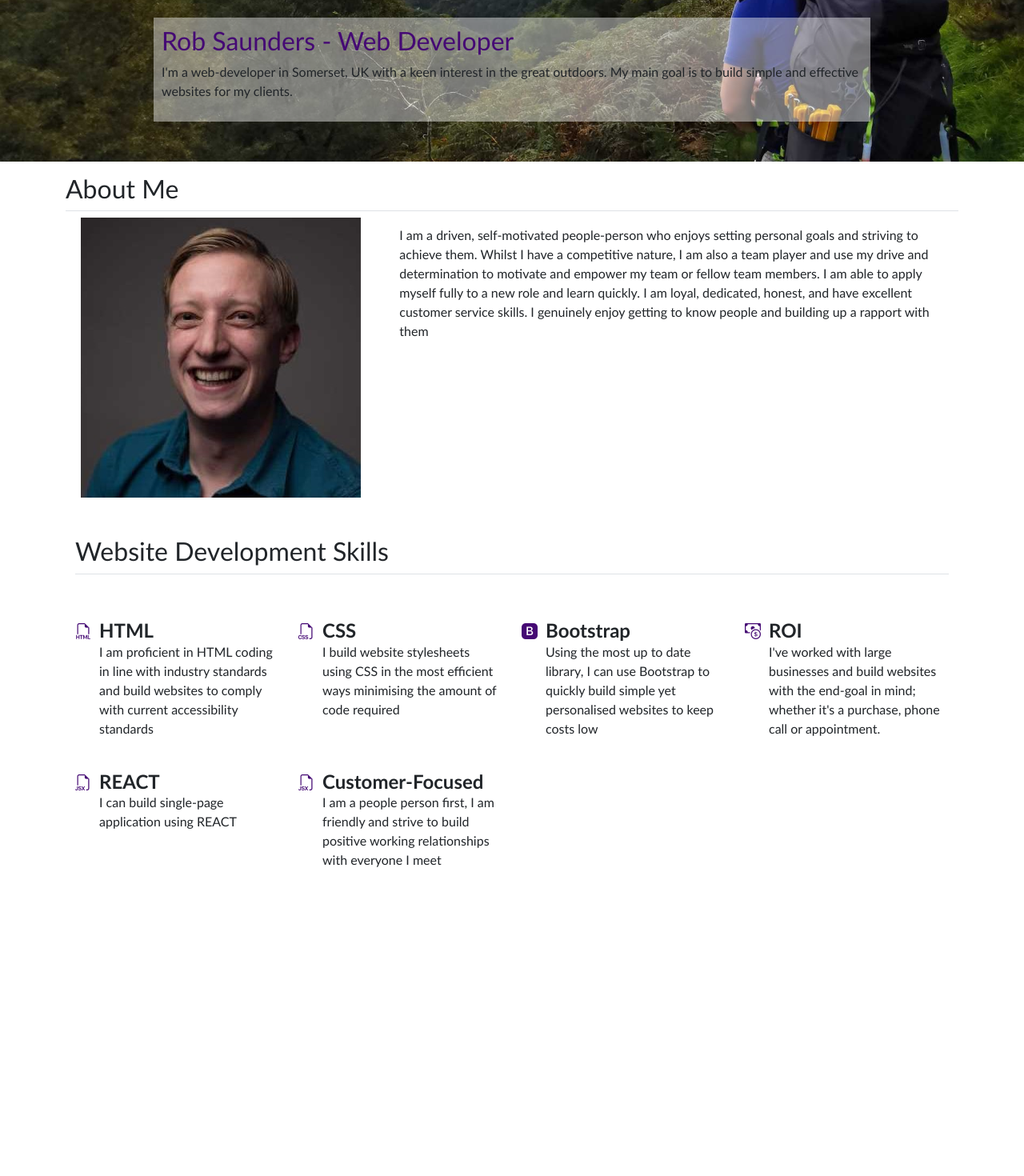
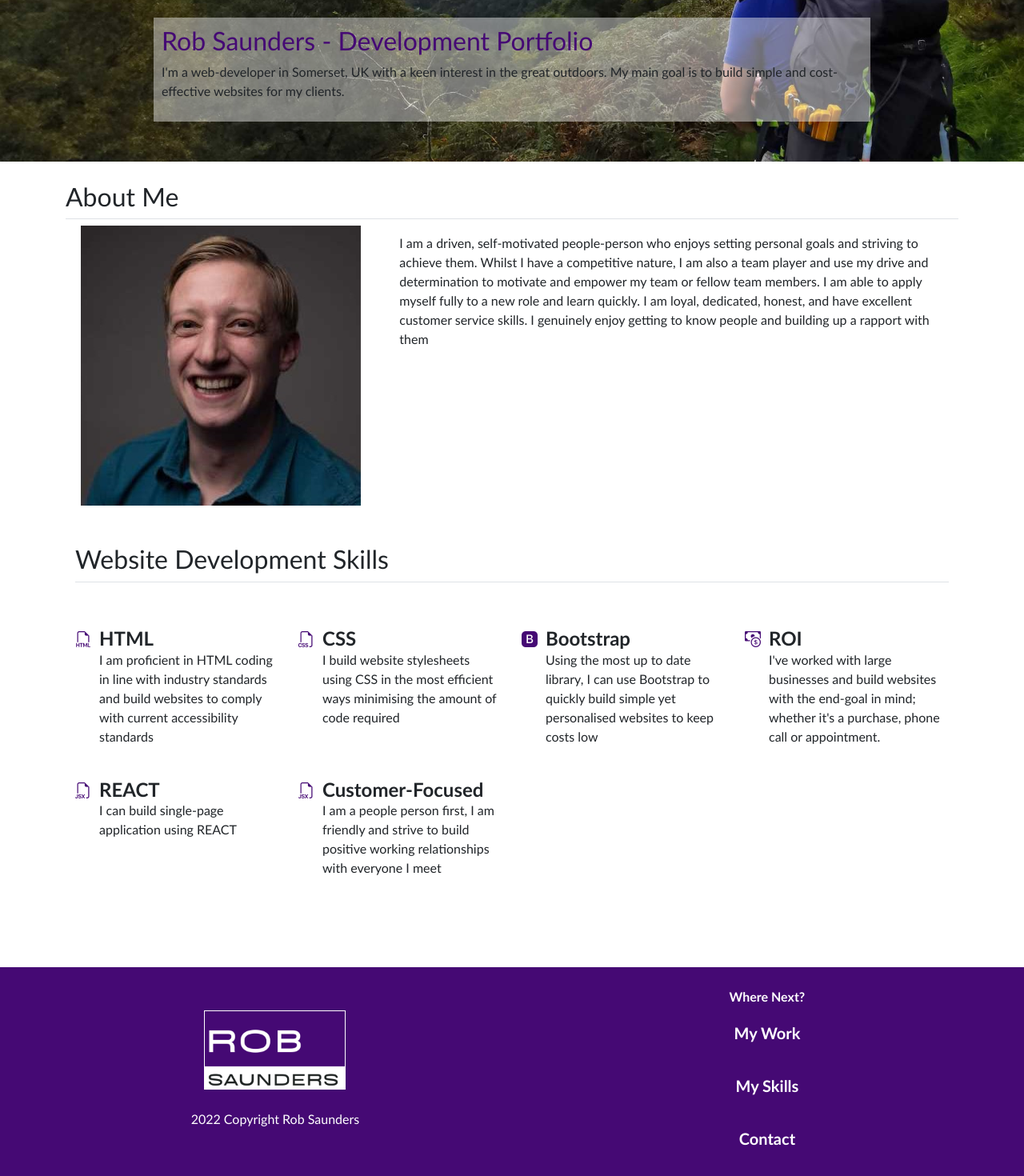
Before and after one commit to R0bsaunders/rob-saunders-react-portfolio, a React (Create React App) app: page / in a window 1280 px wide. Shown: the part 198-1668 px from the top of the page at 80% size. Before the commit the page ends 1397 px from the top, so only its background shows below. Built offline with nearby package versions, Linux system fonts and the light colour scheme.

Commit message:
Footer section added to website

```diff
--- a/src/components/Footer/Footer.js
+++ b/src/components/Footer/Footer.js
@@ -0,0 +1,35 @@
+import React from 'react'
+
+function Footer() {
+  return (
+    <footer>
+      <div>
+        <a href="#"><img alt="Rob Saunders Website Logo" src="./images/rob-saunders-logo.png" /></a>
+        <p>2022 Copyright Rob Saunders</p>
+      </div>
+
+      <div>
+        <strong>Where Next?</strong>
+
+        <ul className="nav flex-column">
+          <li className="nav-item">
+            <a className="nav-link active footer-nav" href="#work">My Work</a>
+          </li>
+
+
+          <li className="nav-item">
+            <a className="nav-link footer-nav" href="#skills">My Skills</a>
+          </li>
+
+
+          <li className="nav-item">
+            <a className="nav-link footer-nav" href="#contact">Contact</a>
+          </li>
+        </ul>
+      </div>
+
+    </footer>
+  )
+}
+
+export default Footer
--- a/src/pages/HomePage/HomePage.js
+++ b/src/pages/HomePage/HomePage.js
@@ -3,6 +3,7 @@ import LeftImageBlock from '../../components/LeftImageBlock/LeftImageBlock'
 import Jumbotron from '../../components/Jumbotron/Jumbotron'
 import DevelopmentSkills from '../../components/Skills/DevelopmentSkills'
 import {homepageContent} from './HomePageContent'
+import Footer from '../../components/Footer/Footer'
 
 function HomePage() {
 
@@ -20,6 +21,7 @@ function HomePage() {
         p={homepageContent[3].aboutP}
       />
       <DevelopmentSkills />
+      <Footer />
 
 
     </>
--- a/src/pages/HomePage/HomePageContent.js
+++ b/src/pages/HomePage/HomePageContent.js
@@ -1,7 +1,7 @@
 export const homepageContent = [
     {
-        jumbotronH1: "Rob Saunders - Web Developer",
-        jumbotronP: "I'm a web-developer in Somerset, UK with a keen interest in the great outdoors. My main goal is to build simple and effective websites for my clients."
+        jumbotronH1: "Rob Saunders - Development Portfolio",
+        jumbotronP: "I'm a web-developer in Somerset, UK with a keen interest in the great outdoors. My main goal is to build simple and cost-effective websites for my clients."
     },
 
     //Accompanying H2
--- a/src/styles/style.css
+++ b/src/styles/style.css
@@ -130,7 +130,7 @@ a:hover {
     display: flex;
     align-items: flex-end;
     justify-content: center;
-    margin-bottom: 15px;
+    margin-bottom: 25px;
 }
 
 .jumboCopy {
```
